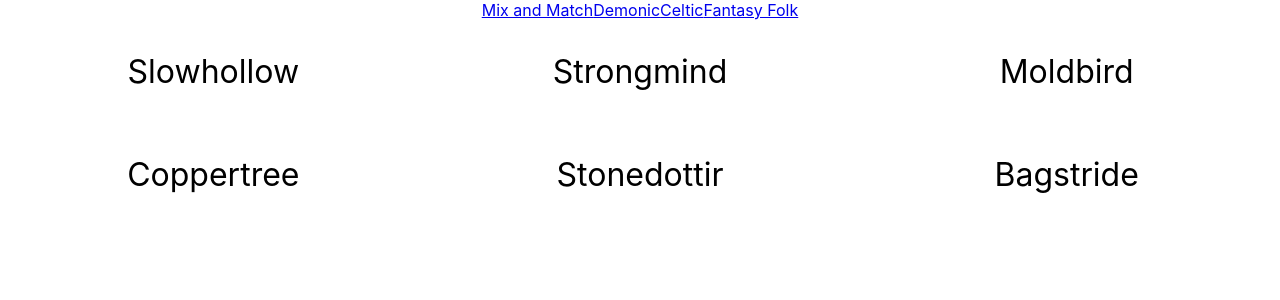
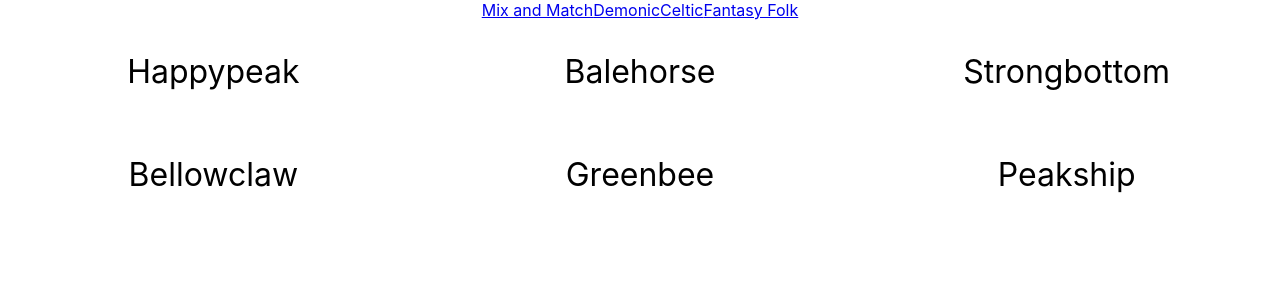
Before and after one commit to brewchetta/name-generator, a React (Create React App) app: page /fantasy-folk in a window 1280 px wide. Shown: the top 300 px of the page. Built offline with nearby package versions, Linux system fonts and the light colour scheme.

Commit message:
added additional folk names

```diff
--- a/src/name-lists/fantasy-folk-surnames.js
+++ b/src/name-lists/fantasy-folk-surnames.js
@@ -19,9 +19,18 @@ export const prefixes = [
   "cold",
   "peak",
   "slow",
-  "mare",
+  "mar",
   "swallow",
-  "strong"
+  "strong",
+  "white",
+  "black",
+  "mud",
+  "sharp",
+  "happy",
+  "deep",
+  "long",
+  "fog",
+  "bale"
 ]
 
 export const suffixes = [
@@ -46,5 +55,20 @@ export const suffixes = [
   "stride",
   "hollow",
   "mind",
-  "bird"
+  "bird",
+  "smith",
+  "sword",
+  "hammer",
+  "bow",
+  "sound",
+  "ear",
+  "grave",
+  "arm",
+  "boat",
+  "ship",
+  "shine",
+  "peak",
+  "horse",
+  "bird",
+  "bottom"
 ]
```
